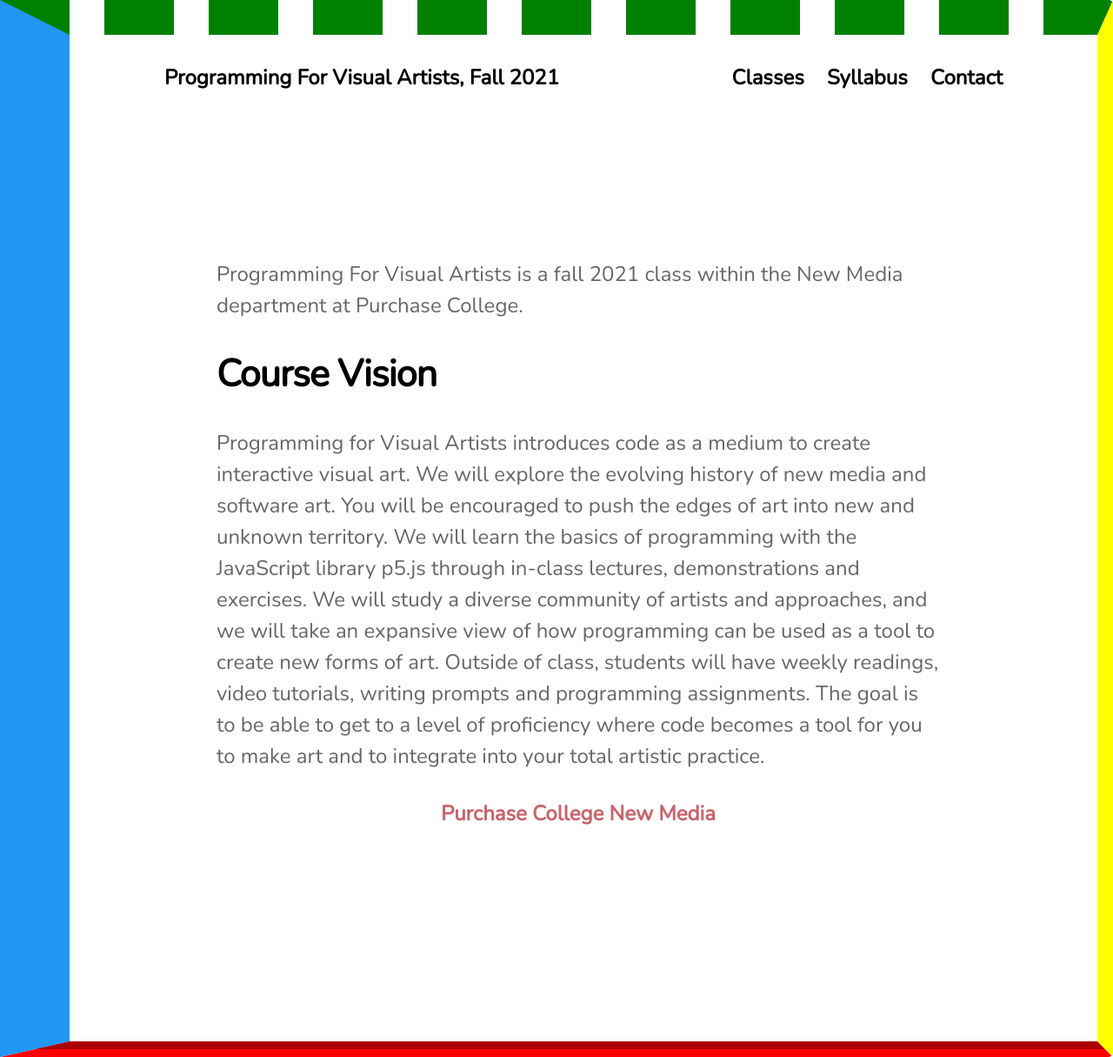
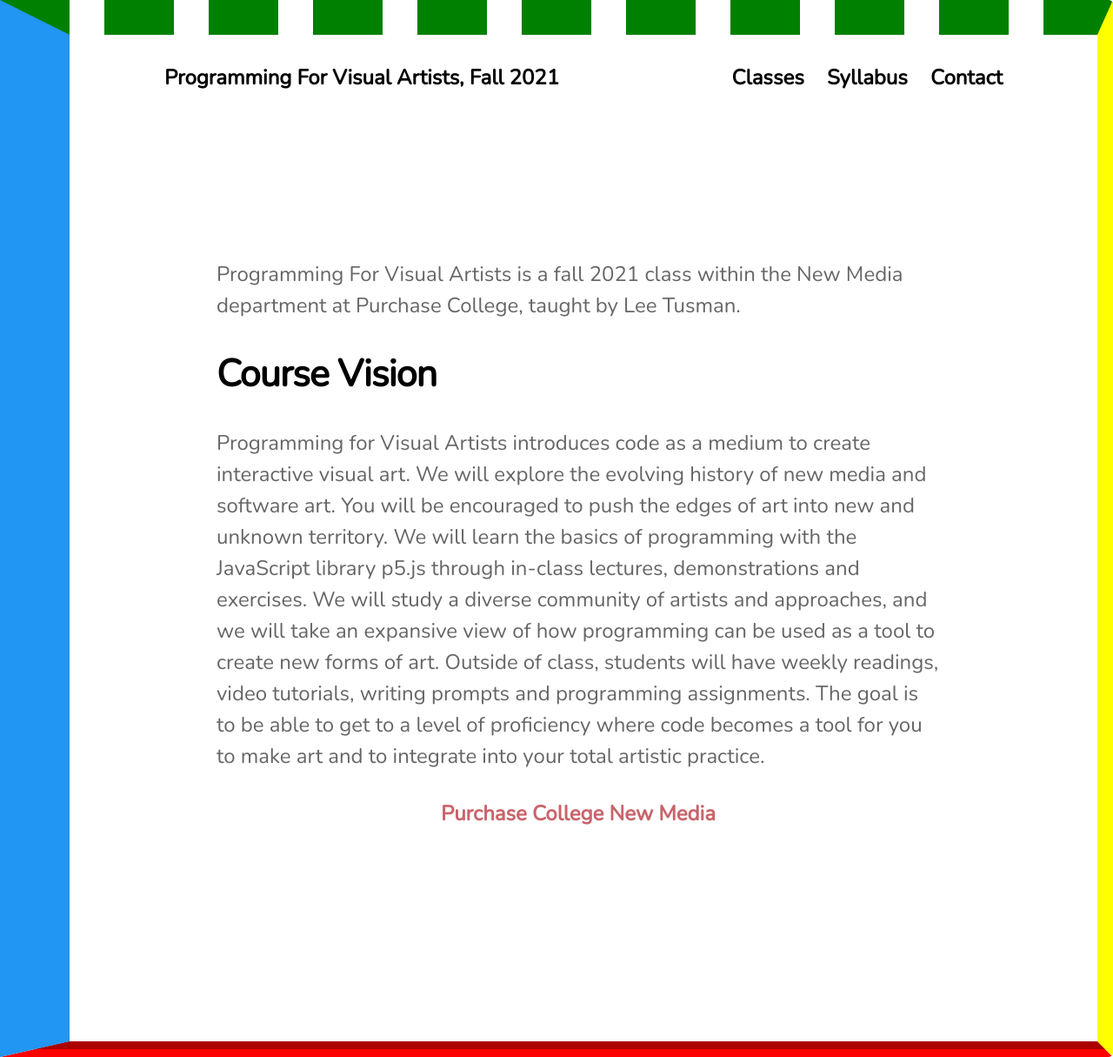
Before and after one commit to lee2sman/p4va_fall2021, a Jekyll site: the page built from index.md, in a window 1280 px wide. Shown: the whole page at 87% size. Built offline with Jekyll 4.4.1, drawn with Linux system fonts in a browser that asks for light colours; nearby versions of some CDN libraries.

Commit message:
update index.md

```diff
--- a/index.md
+++ b/index.md
@@ -3,7 +3,7 @@ layout: page
 title: Home
 ---
 
-Programming For Visual Artists is a fall 2021 class within the New Media department at Purchase College.
+Programming For Visual Artists is a fall 2021 class within the New Media department at Purchase College, taught by Lee Tusman.
 
 # Course Vision
 
```
